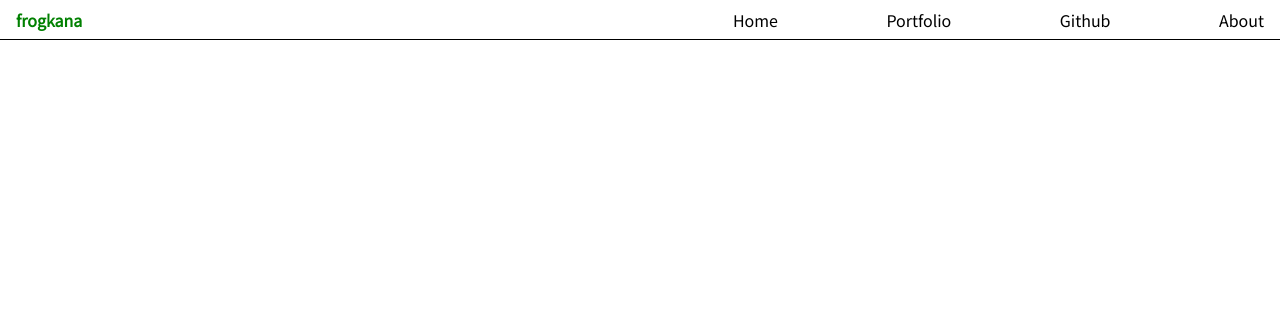
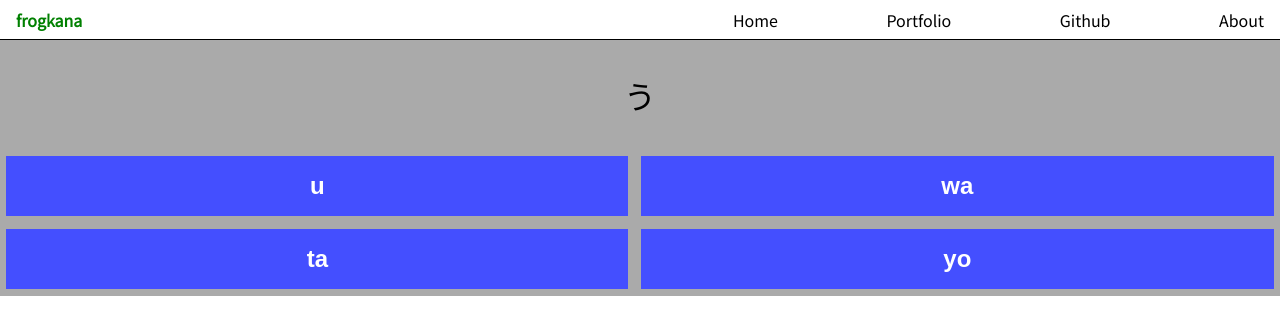
Before and after one commit to joshron/kanafrog, a plain HTML site: page test.html in a window 1280 px wide. Both pictures are taken after a click on the button "Hiragana only". Drawn offline with Linux system fonts and the light colour scheme.

Commit message:
editing test javascript

```diff
--- a/css/style.css
+++ b/css/style.css
@@ -85,7 +85,6 @@ header {
 #flashcard-container {
     width: 100%;
     background-color: #aaaaaa;
-    background-size: 10rem;
 }
 .option-button {
     background-color: #444fff;
@@ -146,3 +145,30 @@ header {
     padding: 0.5rem;
     margin: 1rem 0.5rem;
 }
+#question-container {
+    width: 100%;
+    background-color: #aaaaaa;
+    display: none;
+    grid-template-areas:
+    "question question"
+    "answer1 answer2"
+    "answer3 answer4";
+}
+#test-question {
+    grid-area: question;
+    font-size: 2rem;
+    margin: 2rem auto;
+}
+.answer-button {
+    padding: 1rem;
+    font-size: 1.5rem;
+    margin: 0.4rem;
+    border: none;
+    background-color: #444fff;
+    color: white;
+    font-weight: bold;
+}
+#answer1 {grid-area: answer1;}
+#answer2 {grid-area: answer2;}
+#answer3 {grid-area: answer3;}
+#answer4 {grid-area: answer4;}
--- a/js/test.js
+++ b/js/test.js
@@ -2,10 +2,15 @@
 let categoryState = "unselected";
 const testOptions = document.getElementById("test-options");
 const testCont = document.getElementById("test-container");
+const questionCont = document.getElementById("question-container");
 document.addEventListener("click", e => {
     if (e.target.className === "option-button") {
         categoryButtonClicked(e.target);
-        e.target.parentElement.style.display = "none";
+        testOptions.style.display = "none";
+        questionCont.style.display = "grid";
+        answerChoices(chosenCharArray);
+        let answers = answerChoices(chosenCharArray);
+        populateQuestion(chosenCharArray[0]["kana"], answers);
     } else {
         return;
     }
@@ -68,8 +73,28 @@ function answerChoices(array) {
 }
 
 let currentNum = 0;
-function generateTestElements() {
-    const div = document.createElement("div");
-    const question = document.createElement("p");
 
+const testQuestion = document.getElementById("test-question");
+const answer1 = document.getElementById("answer1");
+const answer2 = document.getElementById("answer2");
+const answer3 = document.getElementById("answer3");
+const answer4 = document.getElementById("answer4");
+function populateQuestion(question, answerArray) {
+    testQuestion.innerText = question;
+    answer1.innerText = answerArray[0];
+    answer2.innerText = answerArray[1];
+    answer3.innerText = answerArray[2];
+    answer4.innerText = answerArray[3];
 }
+
+let score = 0;
+questionCont.addEventListener("click", e => {
+    if (e.target.className === "answer-button") {
+        if (e.target.innerText === chosenCharArray[currentNum]["romaji"]) {
+            score++;
+        }
+        currentNum++;
+        let answers = answerChoices(chosenCharArray);
+        populateQuestion(chosenCharArray[currentNum]["kana"], answers);
+    }
+})
--- a/test.html
+++ b/test.html
@@ -24,6 +24,13 @@
                 <button class="option-button" id="katakana-button">Katakana only</button>
                 <button class="option-button" id="all-button">Hiragana & Katakana</button>
             </div>
+            <div id="question-container">
+                <p id="test-question">kana</p>
+                <button class="answer-button" id="answer1">a</button>
+                <button class="answer-button" id="answer2">b</button>
+                <button class="answer-button" id="answer3">c</button>
+                <button class="answer-button" id="answer4">d</button>
+            </div>
         </div>
     </main>
     <script src="./js/json.js"></script>
```
